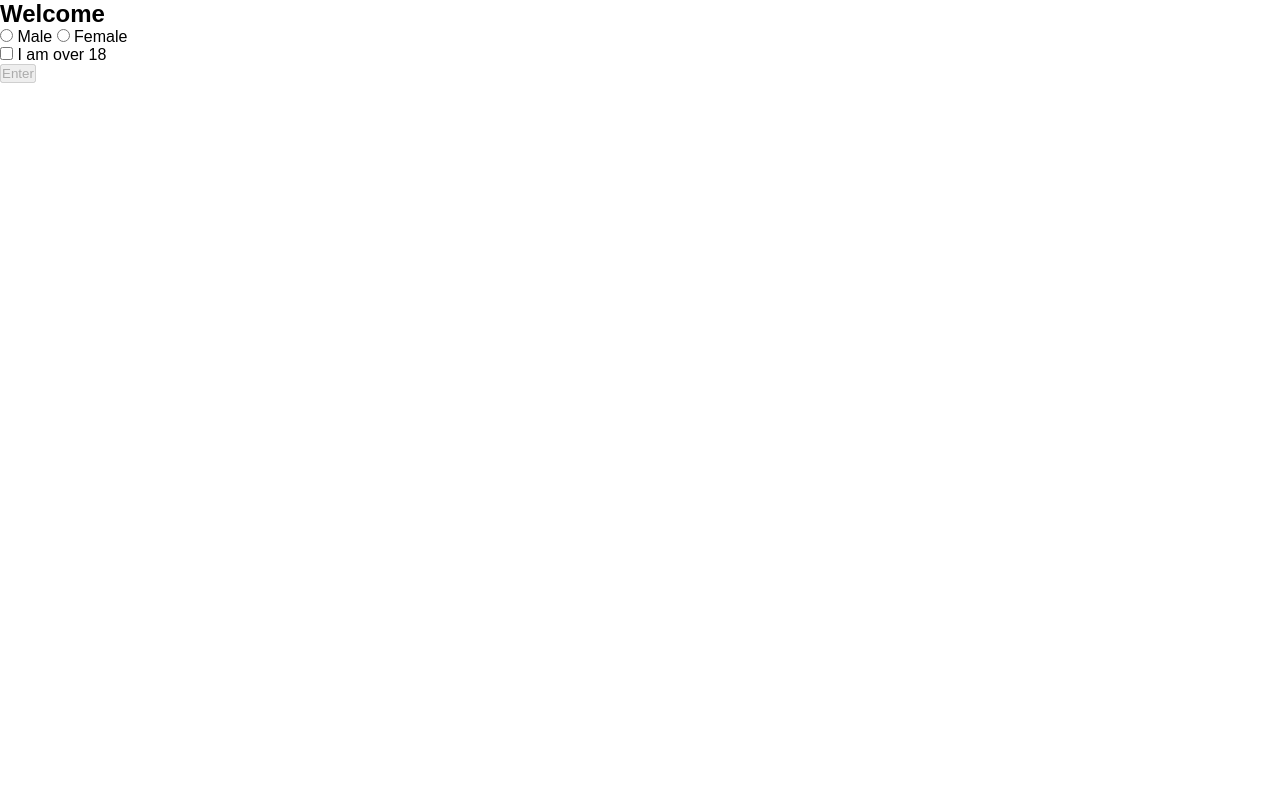
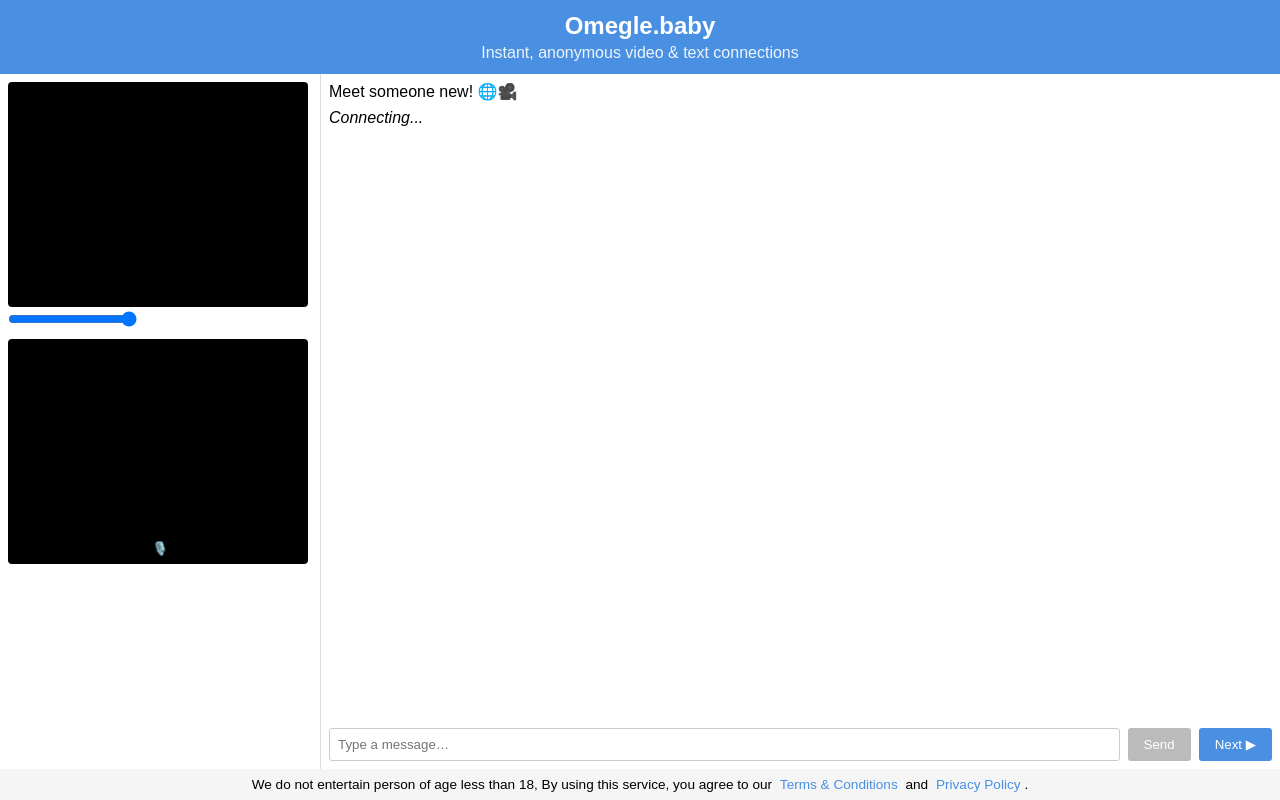
Before and after one commit to freeGeeks147/omegle-clone, a website: page public/index.html in a window 1280 px wide. Drawn offline with nearby package versions, Linux system fonts and the light colour scheme.

Commit message:
Update index.html

```diff
--- a/public/index.html
+++ b/public/index.html
@@ -1,51 +1,37 @@
-<!-- public/index.html -->
+<!-- index.html -->
 <!DOCTYPE html>
 <html lang="en">
 <head>
   <meta charset="UTF-8" />
   <meta name="viewport" content="width=device-width, initial-scale=1.0"/>
-  <title>Omegle Clone</title>
+  <title>Omegle.Baby</title>
   <link rel="stylesheet" href="style.css" />
-  <script src="https://www.google.com/recaptcha/api.js" async defer></script>
 </head>
 <body>
-  <!-- ENTRY FORM -->
-  <div id="entry-form">
-    <h2>Welcome</h2>
-    <form id="gatekeeper">
-      <label><input type="radio" name="gender" value="male" /> Male</label>
-      <label><input type="radio" name="gender" value="female" /> Female</label>
-      <div>
-        <label><input type="checkbox" id="age-check" /> I am over 18</label>
-      </div>
-      <div class="g-recaptcha"
-           data-sitekey="YOUR_SITE_KEY"
-           data-callback="onCaptchaSuccess"
-           data-expired-callback="onCaptchaExpired">
-      </div>
-      <button id="enter-btn" disabled>Enter</button>
-    </form>
-  </div>
+  <header>
+    <h1>Omegle.baby</h1>
+    <p>Instant, anonymous video & text connections</p>
+  </header>
 
-  <!-- MAIN UI (hidden until gate passed) -->
-  <div id="container" style="display:none">
-    <header>
-      <h1>Omegle Clone</h1>
-      <p>Instant, anonymous video & text</p>
-    </header>
+  <div id="container">
+
     <div id="video-column">
       <div class="video-container">
         <video id="remoteVideo" autoplay playsinline></video>
-        <input id="remote-volume" type="range" min="0" max="1" step="0.05" value="1" />
+        <input id="remote-volume" type="range" min="0" max="1" step="0.05" value="1" title="Partner volume"/>
       </div>
       <div class="video-container">
-        <video id="localVideo" autoplay playsinline muted></video>
-        <button id="mute-btn">🎙️</button>
+          <video id="localVideo" autoplay playsinline muted></video>
+          <button id="mute-btn" title="Mute/Unmute mic">🎙️</button>
       </div>
     </div>
+
     <div id="chat-panel">
-      <div id="chat-header"><span>Meet someone new!</span></div>
-      <div id="status">Connecting…</div>
+      <div id="chat-header">
+        <span>Meet someone new! 🌐🎥</span>
+        <!-- volume slider removed -->
+      </div>
+      <div id="status">Connecting...</div>
       <div id="messages"></div>
       <div id="controls">
         <input id="input" placeholder="Type a message…" />
@@ -53,12 +39,15 @@
         <button id="next-btn">Next ▶</button>
       </div>
     </div>
-    <footer>
-      By using this service you agree to our
-      <a href="/terms.html">Terms</a> &amp;
-      <a href="/privacy.html">Privacy</a>.
-    </footer>
+
   </div>
+
+  <footer>
+    We do not entertain person of age less than 18, By using this service, you agree to our
+    <a href="/terms.html" target="_blank">Terms &amp; Conditions</a>
+    and
+    <a href="/privacy.html" target="_blank">Privacy Policy</a>.
+  </footer>
 
   <script src="/socket.io/socket.io.js"></script>
   <script src="script.js"></script>
```
